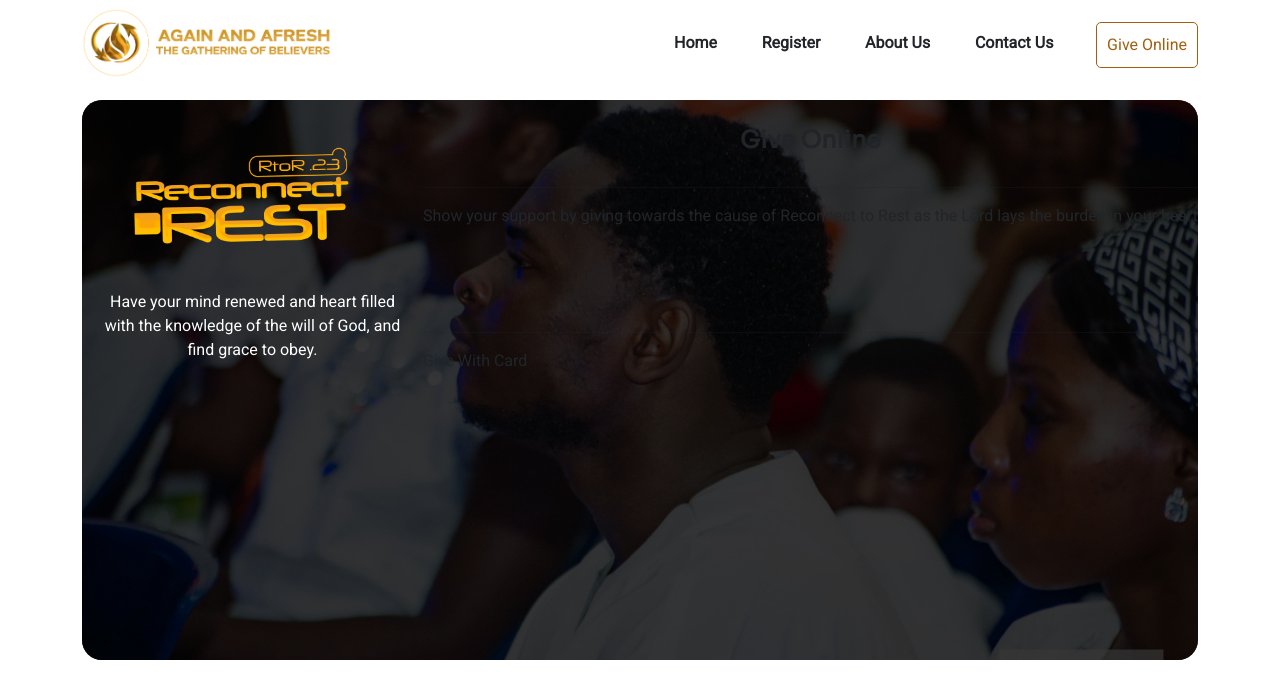
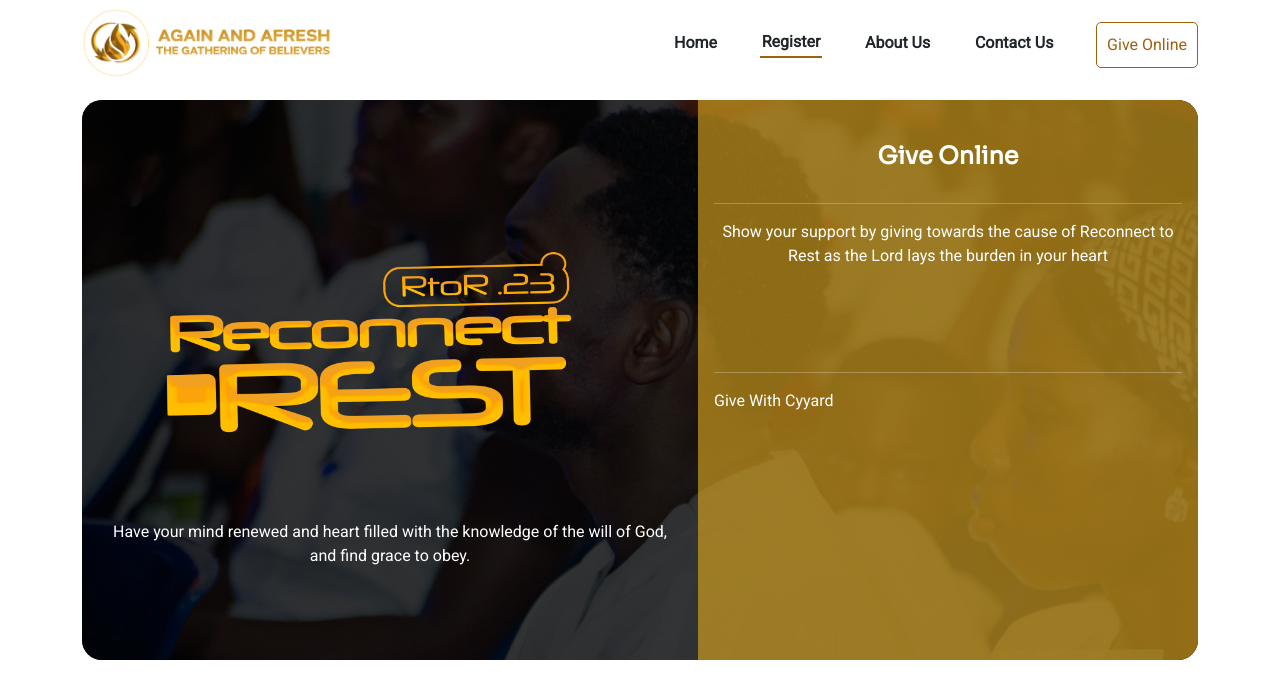
Before and after one commit to EsaKris/R2R, a Django app: page /donate in a window 1280 px wide. Shown: the top 699 px of the page. Run offline with Django 4.2, Linux system fonts and the light colour scheme; some libraries are stand-ins or nearby versions.

Commit message:
modified:   templates/home/donate.html

```diff
--- a/templates/home/donate.html
+++ b/templates/home/donate.html
@@ -17,7 +17,7 @@
                     <p> Have your mind renewed and heart filled with the knowledge of the will of God, and find grace to obey.</p>
                 </div>
             </div>
-            <form>
+            <form id="myForm">
                 <div style="">
                 <center><h4 class="text-center p-3">Give Online</h2></center>
                 <hr>
@@ -30,7 +30,7 @@
                 </div>
                 <br>
                     <hr>
-                     <a href="https://flutterwave.com/donate/r2r?_gl=1*1z05t5r*_ga*MTc3MDk3MDMyMC4xNjk4NTE4NjAz*_ga_KQ9NSEMFCF*MTY5ODU5MDQ1My4xLjEuMTY5ODU5MDU4NC41OS4wLjA">Give With Card</a>
+                     <a href="https://flutterwave.com/donate/r2r?_gl=1*1z05t5r*_ga*MTc3MDk3MDMyMC4xNjk4NTE4NjAz*_ga_KQ9NSEMFCF*MTY5ODU5MDQ1My4xLjEuMTY5ODU5MDU4NC41OS4wLjA">Give With Cyyard</a>
                 </div>
             </form>
         </div>
```
